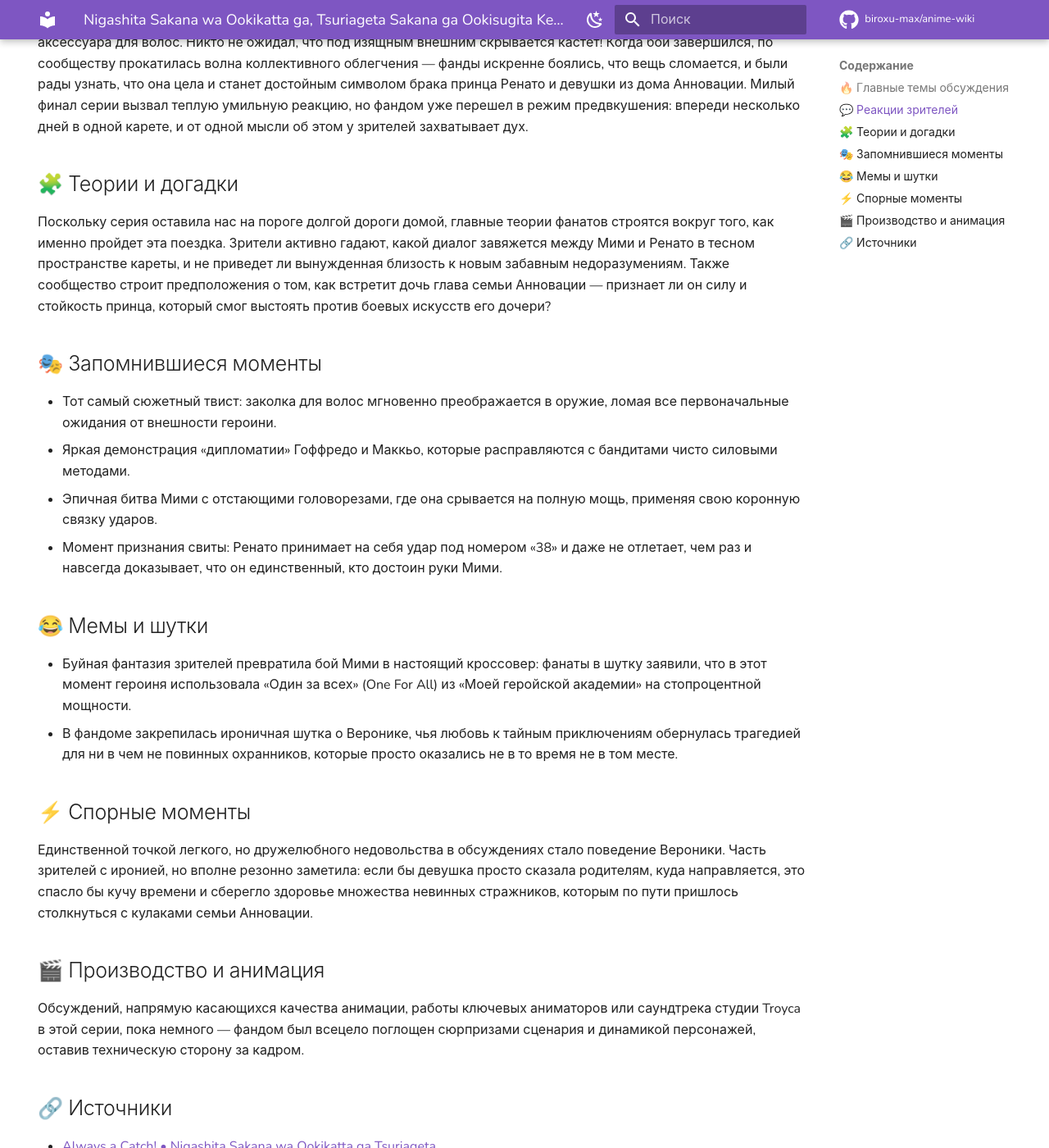
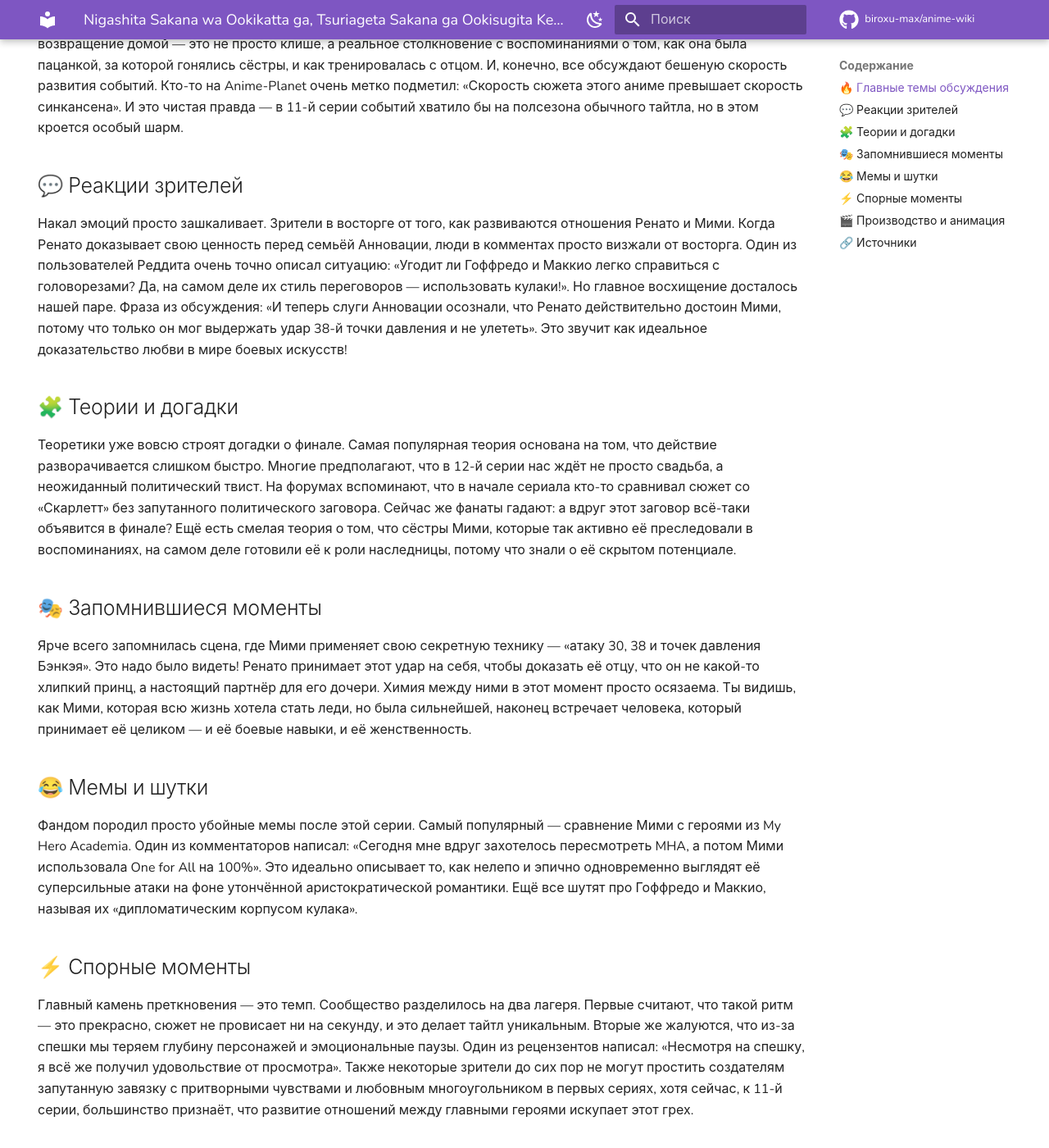
Before and after one commit to biroxu-max/anime-wiki, an MkDocs documentation site: the page built from docs/anime/nigashita-sakana/ep-11.md, in a window 1280 px wide and 1400 px high, scrolled down 833 px. Shown: the whole window at 82% size. Built offline with MkDocs 1.6.1 and Material for MkDocs 9.7.7, drawn with Linux system fonts in a browser that asks for light colours; comment, search, counter and statistics services are not loaded; some of the changed text lies outside the part shown.

Commit message:
chore(wiki): +nigashita-sakana ep11

```diff
--- a/docs/anime/nigashita-sakana/ep-11.md
+++ b/docs/anime/nigashita-sakana/ep-11.md
@@ -17,46 +17,43 @@ hide:
 
 ---
 
+😍🔥 Фандом на эмоциях: предфинальная серия выдала столько романтики и экшена, что треды просто кипят от восторга и споров о бешеном темпе сюжета.
+
+Брат, я только что закрыл 11-ю серию, и у меня до сих пор мурашки по коже. Слушай, этот тайтл начинался как забавная комедия с разрывом помолвки, а сейчас превратился в такой концентрат романтики и экшена, что я не знаю, куда смотреть сначала — на экран или на треды в Реддите. Давай по порядку, сейчас разложу всё по полочкам, как мы любим.
+
 ## 🔥 Главные темы обсуждения
-- Неожиданное раскрытие изящного аксессуара для волос Мими, оказавшегося на деле грозным кастетом.
-- Боевой стиль семьи Анновации: как Гоффредо и Маккьо ведут «переговоры» с помощью кулаков.
-- Фирменные атакующие техники Мими — связки «30», «38» и удара в точку Бэнкэя.
-- Невероятная физическая стойкость принца Ренато, покорившая свиту Анновации.
-- Возвращение Мими в родной дом и предвкушение встречи с отцом и сёстрами.
-- Романтические перспективы долгой совместной поездки в карете.
+Центральная тема этой серии — возвращение Мими (Марии) домой и её столкновение с семьёй. Фандом буквально взорвался от того, как элегантно свели вместе романтику и семейную драму. Все обсуждают «проверку боем», через которую приходится проходить Ренато.
+
+Отдельным пластом идут разговоры о том, как Мими справляется со своим прошлым. Зрители отмечают, что возвращение домой — это не просто клише, а реальное столкновение с воспоминаниями о том, как она была пацанкой, за которой гонялись сёстры, и как тренировалась с отцом. И, конечно, все обсуждают бешеную скорость развития событий. Кто-то на Anime-Planet очень метко подметил: «Скорость сюжета этого аниме превышает скорость синкансена». И это чистая правда — в 11-й серии событий хватило бы на полсезона обычного тайтла, но в этом кроется особый шарм.
 
 ## 💬 Реакции зрителей
-Зрители испытали подлинный шок, когда в 11-й серии внезапно раскрылась истинная природа того самого аксессуара для волос. Никто не ожидал, что под изящным внешним скрывается кастет! Когда бой завершился, по сообществу прокатилась волна коллективного облегчения — фанды искренне боялись, что вещь сломается, и были рады узнать, что она цела и станет достойным символом брака принца Ренато и девушки из дома Анновации. Милый финал серии вызвал теплую умильную реакцию, но фандом уже перешел в режим предвкушения: впереди несколько дней в одной карете, и от одной мысли об этом у зрителей захватывает дух.
+Накал эмоций просто зашкаливает. Зрители в восторге от того, как развиваются отношения Ренато и Мими. Когда Ренато доказывает свою ценность перед семьёй Анновации, люди в комментах просто визжали от восторга. Один из пользователей Реддита очень точно описал ситуацию: «Угодит ли Гоффредо и Маккио легко справиться с головорезами? Да, на самом деле их стиль переговоров — использовать кулаки!». Но главное восхищение досталось нашей паре. Фраза из обсуждения: «И теперь слуги Анновации осознали, что Ренато действительно достоин Мими, потому что только он мог выдержать удар 38-й точки давления и не улететь». Это звучит как идеальное доказательство любви в мире боевых искусств!
 
 ## 🧩 Теории и догадки
-Поскольку серия оставила нас на пороге долгой дороги домой, главные теории фанатов строятся вокруг того, как именно пройдет эта поездка. Зрители активно гадают, какой диалог завяжется между Мими и Ренато в тесном пространстве кареты, и не приведет ли вынужденная близость к новым забавным недоразумениям. Также сообщество строит предположения о том, как встретит дочь глава семьи Анновации — признает ли он силу и стойкость принца, который смог выстоять против боевых искусств его дочери?
+Теоретики уже вовсю строят догадки о финале. Самая популярная теория основана на том, что действие разворачивается слишком быстро. Многие предполагают, что в 12-й серии нас ждёт не просто свадьба, а неожиданный политический твист. На форумах вспоминают, что в начале сериала кто-то сравнивал сюжет со «Скарлетт» без запутанного политического заговора. Сейчас же фанаты гадают: а вдруг этот заговор всё-таки объявится в финале? Ещё есть смелая теория о том, что сёстры Мими, которые так активно её преследовали в воспоминаниях, на самом деле готовили её к роли наследницы, потому что знали о её скрытом потенциале.
 
 ## 🎭 Запомнившиеся моменты
-- Тот самый сюжетный твист: заколка для волос мгновенно преображается в оружие, ломая все первоначальные ожидания от внешности героини.
-- Яркая демонстрация «дипломатии» Гоффредо и Маккьо, которые расправляются с бандитами чисто силовыми методами.
-- Эпичная битва Мими с отстающими головорезами, где она срывается на полную мощь, применяя свою коронную связку ударов.
-- Момент признания свиты: Ренато принимает на себя удар под номером «38» и даже не отлетает, чем раз и навсегда доказывает, что он единственный, кто достоин руки Мими.
+Ярче всего запомнилась сцена, где Мими применяет свою секретную технику — «атаку 30, 38 и точек давления Бэнкэя». Это надо было видеть! Ренато принимает этот удар на себя, чтобы доказать её отцу, что он не какой-то хлипкий принц, а настоящий партнёр для его дочери. Химия между ними в этот момент просто осязаема. Ты видишь, как Мими, которая всю жизнь хотела стать леди, но была сильнейшей, наконец встречает человека, который принимает её целиком — и её боевые навыки, и её женственность.
 
 ## 😂 Мемы и шутки
-- Буйная фантазия зрителей превратила бой Мими в настоящий кроссовер: фанаты в шутку заявили, что в этот момент героиня использовала «Один за всех» (One For All) из «Моей геройской академии» на стопроцентной мощности.
-- В фандоме закрепилась ироничная шутка о Веронике, чья любовь к тайным приключениям обернулась трагедией для ни в чем не повинных охранников, которые просто оказались не в то время не в том месте.
+Фандом породил просто убойные мемы после этой серии. Самый популярный — сравнение Мими с героями из My Hero Academia. Один из комментаторов написал: «Сегодня мне вдруг захотелось пересмотреть MHA, а потом Мими использовала One for All на 100%». Это идеально описывает то, как нелепо и эпично одновременно выглядят её суперсильные атаки на фоне утончённой аристократической романтики. Ещё все шутят про Гоффредо и Маккио, называя их «дипломатическим корпусом кулака».
 
 ## ⚡ Спорные моменты
-Единственной точкой легкого, но дружелюбного недовольства в обсуждениях стало поведение Вероники. Часть зрителей с иронией, но вполне резонно заметила: если бы девушка просто сказала родителям, куда направляется, это спасло бы кучу времени и сберегло здоровье множества невинных стражников, которым по пути пришлось столкнуться с кулаками семьи Анновации.
+Главный камень преткновения — это темп. Сообщество разделилось на два лагеря. Первые считают, что такой ритм — это прекрасно, сюжет не провисает ни на секунду, и это делает тайтл уникальным. Вторые же жалуются, что из-за спешки мы теряем глубину персонажей и эмоциональные паузы. Один из рецензентов написал: «Несмотря на спешку, я всё же получил удовольствие от просмотра». Также некоторые зрители до сих пор не могут простить создателям запутанную завязку с притворными чувствами и любовным многоугольником в первых сериях, хотя сейчас, к 11-й серии, большинство признаёт, что развитие отношений между главными героями искупает этот грех.
 
 ## 🎬 Производство и анимация
-Обсуждений, напрямую касающихся качества анимации, работы ключевых аниматоров или саундтрека студии Troyca в этой серии, пока немного — фандом был всецело поглощен сюрпризами сценария и динамикой персонажей, оставив техническую сторону за кадром.
+Что касается производства, то студия Troyca поработала на
 
 ## 🔗 Источники
 
-- [Always a Catch! • Nigashita Sakana wa Ookikatta ga Tsuriageta ...](https://www.reddit.com/r/anime/comments/1u8djic/always_a_catch_nigashita_sakana_wa_ookikatta_ga)
+- [Always a Catch! | Anime-Planet Forum](https://www.anime-planet.com/forum/threads/always-a-catch.359956)
+- [Always a Catch! • Nigashita Sakana wa Ookikatta ga Tsuriageta Sakana ga Ookisugita Ken](https://www.reddit.com/r/anime/comments/1sz2aj0/always_a_catch_nigashita_sakana_wa_ookikatta_ga)
+- [Always a Catch! The Fish I Missed Was Big Episode 3 😂 This Was PEAK Funny](https://www.youtube.com/watch?v=-4rrkehN_QU)
+- [Should You Watch Always a Catch! The Fish I Missed Was Big Episode 1…? 😳](https://www.youtube.com/watch?v=GRRNiekzAqc)
+- [Always a Catch! | Official Main Trailer | English Sub](https://www.youtube.com/watch?v=rJjLNKE6fHE)
+- [Always a Catch! The Fish I Missed Was Big Episode 2 😂 Maria STOLE The Show?!](https://www.youtube.com/watch?v=NgolUAKvVxE)
+- [Always a Catch! Anime Reviews | Anime-Planet](https://www.anime-planet.com/anime/always-a-catch/reviews)
 - [Always a Catch! - Wikipedia](https://en.wikipedia.org/wiki/Always_a_Catch!)
-- [Always a Catch! • Nigashita Sakana wa Ookikatta ga Tsuriageta ...](https://www.reddit.com/r/anime/comments/1u25p7s/always_a_catch_nigashita_sakana_wa_ookikatta_ga)
-- [Always a Catch! • Nigashita Sakana wa Ookikatta ga Tsuriageta Sakana ga Ookisugita Ken](https://www.reddit.com/r/anime/comments/1tc372j/always_a_catch_nigashita_sakana_wa_ookikatta_ga)
-- [Always a Catch! • Nigashita Sakana wa Ookikatta ga Tsuriageta ...](https://www.reddit.com/r/anime/comments/1sz2aj0/always_a_catch_nigashita_sakana_wa_ookikatta_ga)
-- [Should You Watch Always a Catch! The Fish I Missed Was Big ...](https://www.youtube.com/watch?v=GRRNiekzAqc)
-- [Always a Catch!: Episode Guide & Ratings](https://www.animeoshi.com/anime/nigashita-sakana-wa-ookikatta-ga-tsuriageta-sakana-ga-ookisugita-ken)
-- [Always a Catch! (TV) - Anime News Network:W](https://www.animenewsnetwork.com/encyclopedia/anime.php?id=37959)
 
 ---
 📺 [← Все серии](index.md) · [🏠 На главную](../../index.md)
```
Also changed, not shown: docs/anime/nigashita-sakana/index.md (+1 -1 lines).
